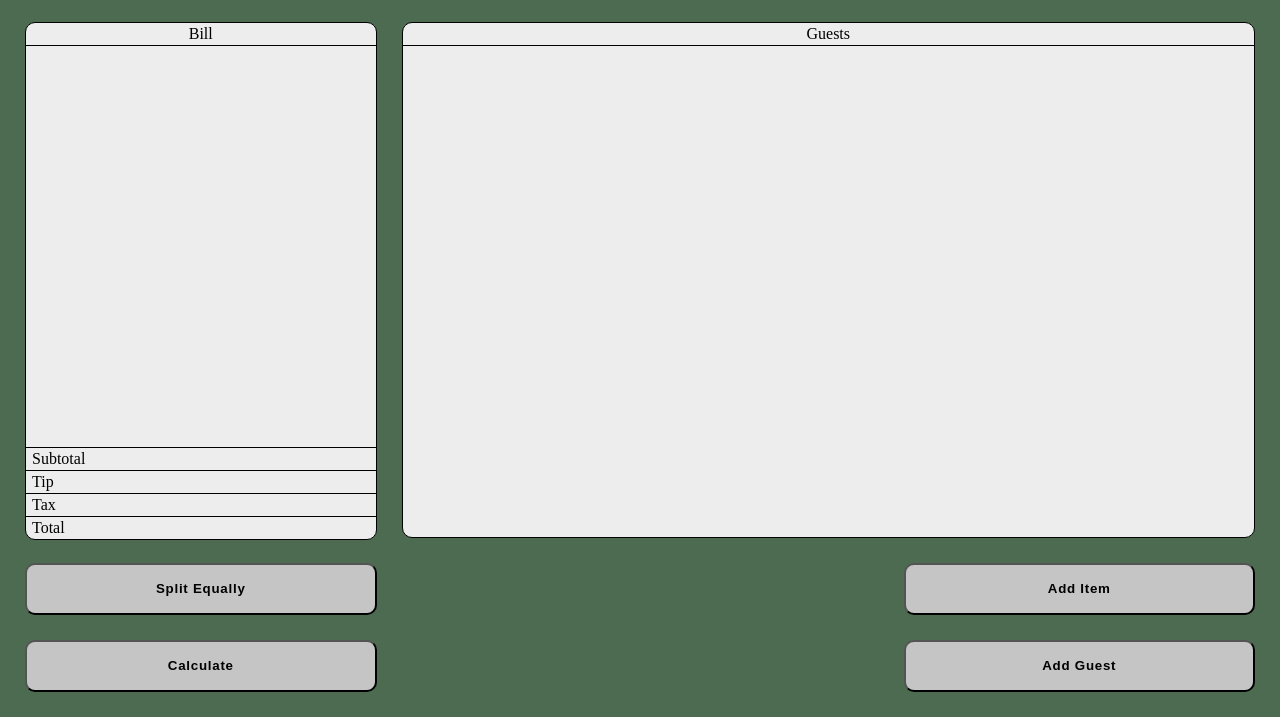
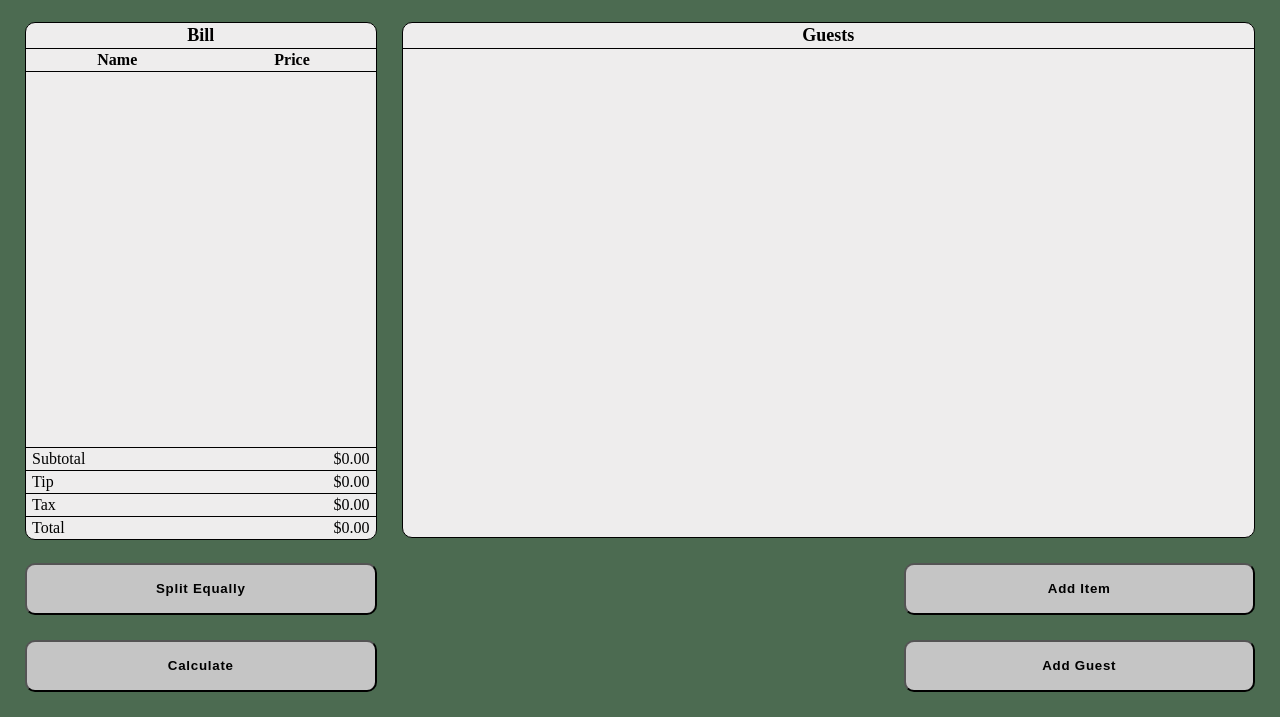
Before and after one commit to John-C-20/BillMates, a website: page index.html in a window 1280 px wide. Shown: the part 83-800 px from the top of the page. Drawn offline with Linux system fonts and the light colour scheme.

Commit message:
add html table

```diff
--- a/index.html
+++ b/index.html
@@ -18,16 +18,38 @@
         <div class="container">
             <div class="box" id="items">
                 <div class="header row" id="items">Bill</div>
-                <div class="content row" id="items">
-                    <ul class="content row" id="items">
-
-                    </ul>
+                <div class="content" id="items">
+                    <table id="items">
+                        <tr>
+                            <th>Name</th>
+                            <th>Price</th>
+                        </tr>
+                    </table>
                 </div>
                 <div class="footer" id="items">
-                    <div class="subtotal row" id="items">Subtotal</div>
+                    <table>
+                        <tr class="subtotal">
+                            <td>Subtotal</td>
+                            <td class="right">$0.00</td>
+                        </tr>
+
+                        <tr class="tip">
+                            <td>Tip</td>
+                            <td class="right">$0.00</td>
+                        </tr>
+                        <tr class="tax">
+                            <td>Tax</td>
+                            <td class="right">$0.00</td>
+                        </tr>
+                        <tr class="total">
+                            <td>Total</td>
+                            <td class="right">$0.00</td>
+                        </tr>
+                    </table>
+                    <!-- <div class="subtotal row" id="items">Subtotal</div>
                     <div class="tip row" id="items">Tip</div>
                     <div class="tax row" id="items">Tax</div>
-                    <div class="total row" id="items">Total</div>
+                    <div class="total row" id="items">Total</div> -->
                 </div>
             </div>
             <div class="box" id="users">
--- a/src/index.js
+++ b/src/index.js
@@ -58,18 +58,17 @@ function saveUser(e) {
 // }
 
 function addItemToBill(item){
-    const itemList = document.querySelector("ul.content")
-    const li = document.createElement('li')
-    li.className = "item"
-    li.innerHTML = `
-        <div>
+    const itemList = document.querySelector("table#items")
+    const tr = document.createElement('tr')
+    tr.innerHTML = `
+        <td class="left" id="item-name">
         ${item.name}
-        </div>
-        <div>
+        </td>
+        <td class="right" id="item-price">
         ${item.price}
-        </div>
+        </td>
     `
-    itemList.appendChild(li)
+    itemList.appendChild(tr)
 }
 
 
--- a/src/styles/index.scss
+++ b/src/styles/index.scss
@@ -91,6 +91,8 @@ button#users {
     border-bottom: 1px solid black;
     box-sizing: border-box;
     text-align: center;
+    font-weight: 700;
+    font-size: 18px;
 }
 
 .total, .tax, .tip, .subtotal {
@@ -101,7 +103,25 @@ button#users {
     height: 100%;
 }
 
-.item {
-    display: grid;
-    grid-template-columns: 3fr 1fr;
+table {
+    border-collapse: collapse ;
+    width: 100%
 }
+
+th {
+    text-align: center;
+    border-bottom: 1px solid black;
+    padding: 2px 6px;
+}
+
+td {
+    padding: 2px 6px;
+}
+
+.left {
+    text-align: left;
+}
+
+.right {
+    text-align: right;
+}
```
Also changed, not shown: dist/main.css, dist/main.js.
